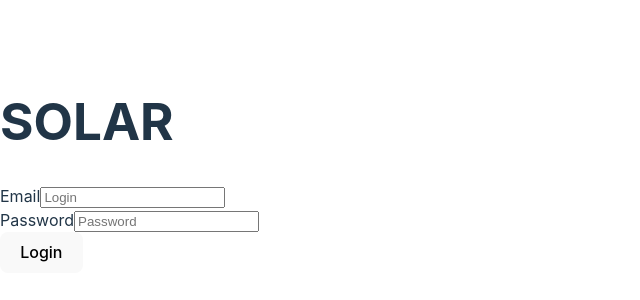
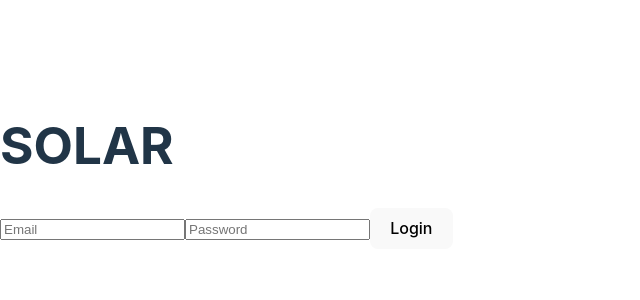
Before and after one commit to Solarpaletten/SOLAR, a React (Vite) app in the folder f/: page /auth/login in a window 1280 px wide. Shown: the part 234-534 px from the top of the page, without its empty margins (0-640 px from the left). Built offline with nearby package versions, Linux system fonts and the light colour scheme.

Commit message:
Fix TypeScript errors in auth.ts and LoginPage.tsx

```diff
--- a/f/src/api/auth.ts
+++ b/f/src/api/auth.ts
@@ -2,8 +2,9 @@
 
 const API_URL = import.meta.env.VITE_API_URL || 'http://localhost:4000';
 
-export const login = async (email, password) => {
-  console.log('API_URL being used:', API_URL); // Добавь для отладки
+// Функция логина с явными типами
+export const login = async (email: string, password: string) => {
+  console.log('Sending request to:', `${API_URL}/api/auth/login`);
   const response = await axios.post(`${API_URL}/api/auth/login`, {
     email,
     password,
@@ -11,7 +12,12 @@
   return response.data;
 };
 
-export const register = async (email, password, username) => {
+// Функция регистрации с явными типами
+export const register = async (
+  email: string,
+  password: string,
+  username: string
+) => {
   const response = await axios.post(`${API_URL}/api/auth/register`, {
     email,
     password,
--- a/f/src/pages/auth/LoginPage.tsx
+++ b/f/src/pages/auth/LoginPage.tsx
@@ -1,37 +1,41 @@
-import { useState } from 'react';
-import { useNavigate } from 'react-router-dom';
-import { loginRequest } from '../../api/auth';
-import { LoginForm } from '../../components/auth/LoginForm';
+import React, { useState } from 'react';
+import { login } from '../../api/auth';
 
 const LoginPage: React.FC = () => {
-  const [isLoading, setIsLoading] = useState(false);
+  const [email, setEmail] = useState('');
+  const [password, setPassword] = useState('');
   const [error, setError] = useState('');
 
-  const navigate = useNavigate();
-
-  const handleLogin = async (formEmail: string, formPassword: string) => {
-    setIsLoading(true);
+  const handleLogin = async (e: React.FormEvent) => {
+    e.preventDefault();
     try {
-      const response = await loginRequest(formEmail, formPassword);
-      console.log('Login response:', response);
-      localStorage.setItem('token', response.token);
-      localStorage.setItem('userEmail', response.user.email);
-      navigate('/dashboard');
+      const response = await login(email, password);
+      console.log('Login successful:', response);
+      // Сохрани токен и перенаправь пользователя
     } catch (err: any) {
-      // Явно указываем тип или используем более конкретный тип, например Error
-      console.error('Login failed:', err);
-      setError('Login failed: ' + (err.message || 'Unknown error'));
+      setError(err.message || 'Login failed');
     }
-    setIsLoading(false);
   };
 
   return (
-    <div className="min-h-screen flex items-center justify-center bg-gray-50">
-      <div className="bg-white shadow-md rounded-lg p-8">
-        <h1 className="text-2xl font-bold text-center mb-6">SOLAR</h1>
-        <LoginForm onLogin={handleLogin} isLoading={isLoading} />
-        {error && <p className="text-red-500 mt-4">{error}</p>}
-      </div>
+    <div>
+      <h1>SOLAR</h1>
+      <form onSubmit={handleLogin}>
+        <input
+          type="email"
+          placeholder="Email"
+          value={email}
+          onChange={(e) => setEmail(e.target.value)}
+        />
+        <input
+          type="password"
+          placeholder="Password"
+          value={password}
+          onChange={(e) => setPassword(e.target.value)}
+        />
+        <button type="submit">Login</button>
+        {error && <p>{error}</p>}
+      </form>
     </div>
   );
 };
```
